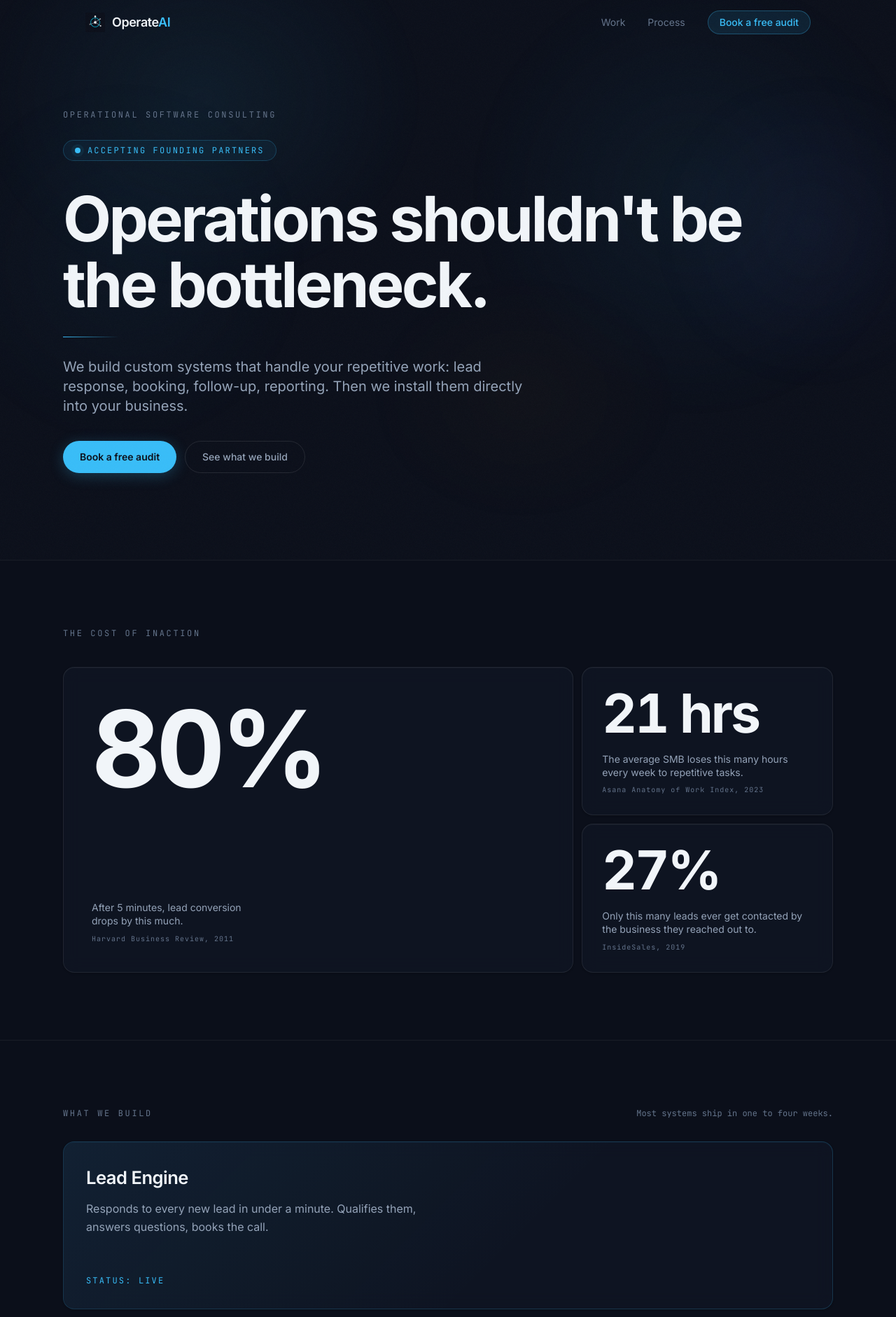
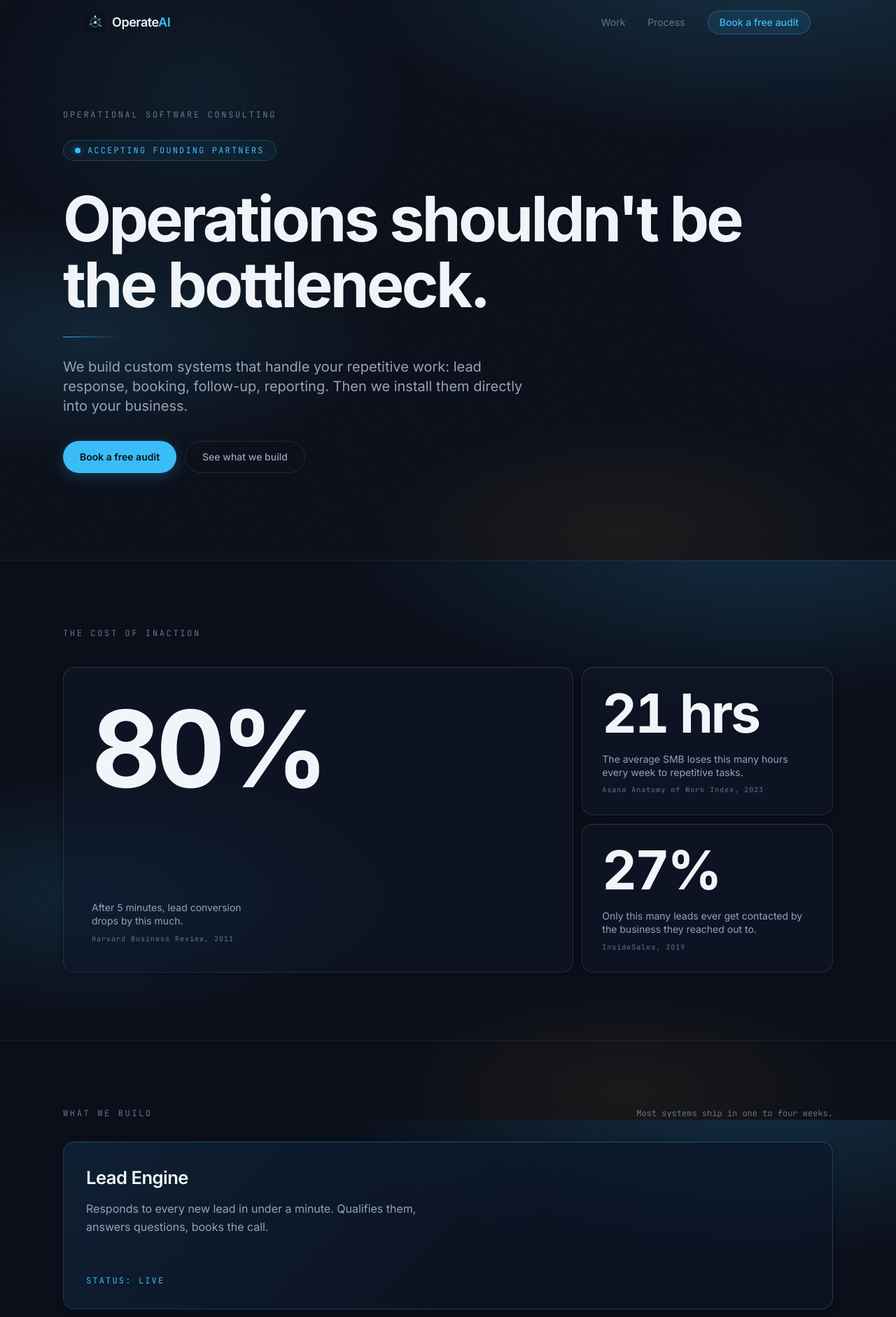
Before and after one commit to riccardo-prog/operateai, a Next.js app: page / in a window 1280 px wide. Shown: the top 1882 px of the page at 70% size. Built offline with nearby package versions, Linux system fonts and the light colour scheme.

Commit message:
Fix: stronger atmospheric gradients so glass effect is visible

```diff
--- a/app/globals.css
+++ b/app/globals.css
@@ -21,6 +21,12 @@ html {
 
 body {
   background-color: #0B0F1A;
+  /* Atmospheric gradient mesh — makes glass cards actually visible */
+  background-image:
+    radial-gradient(ellipse 80% 50% at 85% -5%, rgba(56, 189, 248, 0.18) 0%, transparent 60%),
+    radial-gradient(ellipse 60% 40% at 10% 60%, rgba(56, 189, 248, 0.12) 0%, transparent 55%),
+    radial-gradient(ellipse 50% 35% at 70% 95%, rgba(245, 158, 11, 0.07) 0%, transparent 55%);
+  background-attachment: fixed;
   color: #F1F5F9;
   -webkit-font-smoothing: antialiased;
   -moz-osx-font-smoothing: grayscale;
@@ -52,34 +58,34 @@ section[id] {
 
 /* ── Glassmorphism card ──────────────────────────────────── */
 .glass {
-  background: rgba(17, 24, 39, 0.6);
-  backdrop-filter: blur(12px);
-  -webkit-backdrop-filter: blur(12px);
-  border: 1px solid rgba(255, 255, 255, 0.08);
-  box-shadow: 0 1px 3px rgba(0, 0, 0, 0.2), inset 0 1px 0 rgba(255, 255, 255, 0.04);
+  background: rgba(17, 24, 39, 0.55);
+  backdrop-filter: blur(16px) saturate(1.4);
+  -webkit-backdrop-filter: blur(16px) saturate(1.4);
+  border: 1px solid rgba(255, 255, 255, 0.1);
+  box-shadow: 0 2px 8px rgba(0, 0, 0, 0.3), inset 0 1px 0 rgba(255, 255, 255, 0.07);
   transition: transform 200ms ease-out, border-color 200ms ease-out, box-shadow 200ms ease-out;
 }
 
 .glass:hover {
   transform: translateY(-3px);
-  border-color: rgba(255, 255, 255, 0.12);
-  box-shadow: 0 8px 24px rgba(0, 0, 0, 0.35), inset 0 1px 0 rgba(255, 255, 255, 0.06);
+  border-color: rgba(255, 255, 255, 0.16);
+  box-shadow: 0 12px 32px rgba(0, 0, 0, 0.4), inset 0 1px 0 rgba(255, 255, 255, 0.1);
 }
 
 /* Flagship card — Lead Engine */
 .glass-flagship {
-  background: rgba(17, 24, 39, 0.65);
-  backdrop-filter: blur(12px);
-  -webkit-backdrop-filter: blur(12px);
-  border: 1px solid rgba(56, 189, 248, 0.2);
-  box-shadow: 0 1px 3px rgba(0, 0, 0, 0.2), inset 0 1px 0 rgba(56, 189, 248, 0.06);
+  background: rgba(14, 22, 38, 0.6);
+  backdrop-filter: blur(16px) saturate(1.4);
+  -webkit-backdrop-filter: blur(16px) saturate(1.4);
+  border: 1px solid rgba(56, 189, 248, 0.25);
+  box-shadow: 0 2px 8px rgba(0, 0, 0, 0.3), inset 0 1px 0 rgba(56, 189, 248, 0.1);
   transition: transform 200ms ease-out, border-color 200ms ease-out, box-shadow 200ms ease-out;
 }
 
 .glass-flagship:hover {
   transform: translateY(-3px);
-  border-color: rgba(56, 189, 248, 0.3);
-  box-shadow: 0 0 40px rgba(56, 189, 248, 0.1), 0 8px 24px rgba(0, 0, 0, 0.35), inset 0 1px 0 rgba(56, 189, 248, 0.08);
+  border-color: rgba(56, 189, 248, 0.4);
+  box-shadow: 0 0 50px rgba(56, 189, 248, 0.12), 0 12px 32px rgba(0, 0, 0, 0.4), inset 0 1px 0 rgba(56, 189, 248, 0.12);
 }
 
 /* Form inputs */
--- a/app/page.tsx
+++ b/app/page.tsx
@@ -9,33 +9,8 @@ import Footer from '@/components/Footer';
 export default function Home() {
   return (
     <>
-      {/* Atmospheric page-wide glows — behind all content */}
-      <div className="fixed inset-0 pointer-events-none overflow-hidden" style={{ zIndex: 0 }} aria-hidden="true">
-        {/* Top-right accent glow */}
-        <div style={{
-          position: 'absolute', top: '-8%', right: '-4%',
-          width: '680px', height: '680px',
-          background: 'radial-gradient(circle, rgba(56,189,248,0.055) 0%, transparent 68%)',
-          filter: 'blur(1px)',
-        }} />
-        {/* Bottom-left accent glow */}
-        <div style={{
-          position: 'absolute', bottom: '18%', left: '-8%',
-          width: '560px', height: '560px',
-          background: 'radial-gradient(circle, rgba(56,189,248,0.04) 0%, transparent 68%)',
-          filter: 'blur(1px)',
-        }} />
-        {/* Bottom amber warmth */}
-        <div style={{
-          position: 'absolute', bottom: '4%', right: '22%',
-          width: '500px', height: '400px',
-          background: 'radial-gradient(ellipse, rgba(245,158,11,0.022) 0%, transparent 65%)',
-          filter: 'blur(1px)',
-        }} />
-      </div>
-
       <Nav />
-      <main style={{ position: 'relative', zIndex: 1 }}>
+      <main>
         <Hero />
         <TheCost />
         <WhatWeBuild />
```
